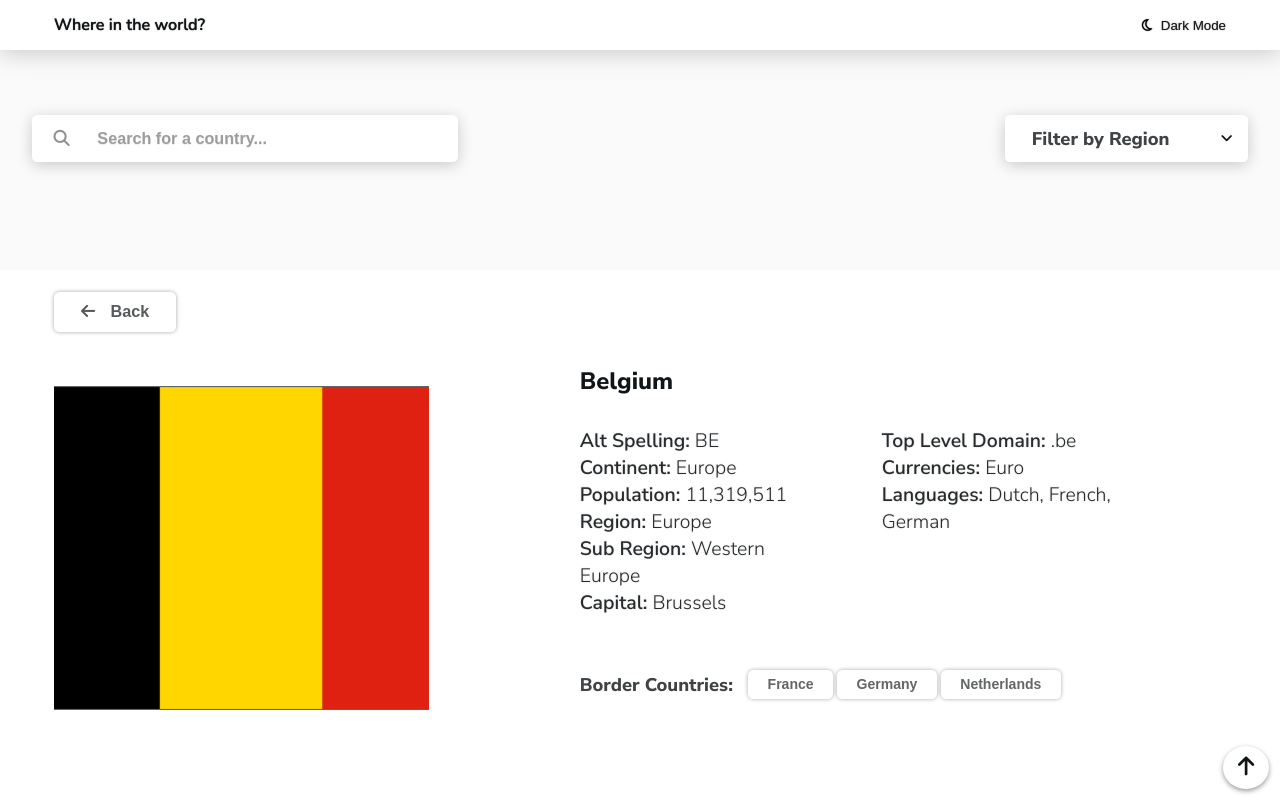
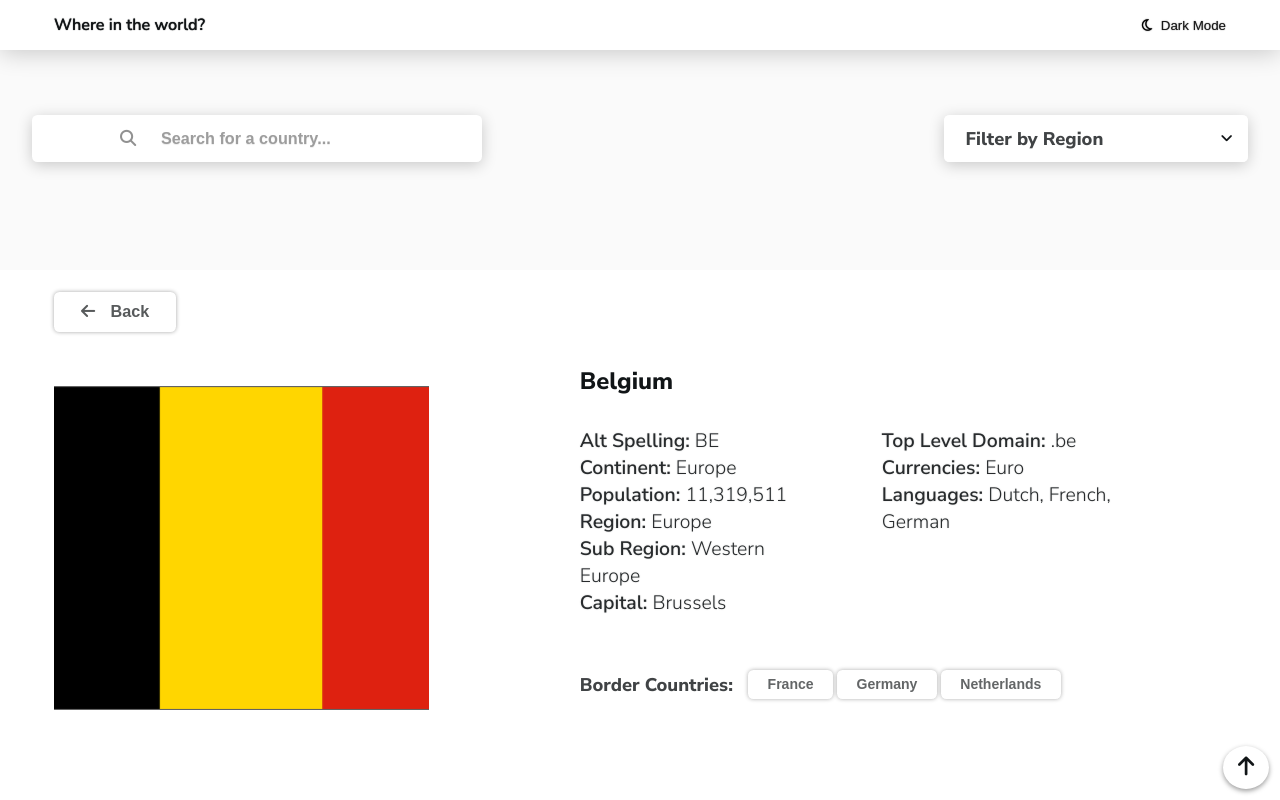
Before and after one commit to Esther-Inyang/countries-api-with-color-theme-switcher, a plain HTML site: page index.html in a window 1280 px wide. Drawn offline with Linux system fonts and the light colour scheme; no server answers.

Commit message:
updated the region section

```diff
--- a/style.css
+++ b/style.css
@@ -105,6 +105,9 @@ body{
     margin-bottom: 3rem;
     border-radius: .5rem;
     padding: 0 2rem;
+    display: flex;
+    align-items: center;
+    justify-content: center;
 }
 
 .search-input,
@@ -139,7 +142,7 @@ body{
 }
 
 .select-region-container{
-    width: 75%;
+    width: 80%;
     position: relative;
     border-radius: .5rem;
 }
@@ -155,7 +158,7 @@ body{
 .filter-by-region h2{
     font-size: 1.7rem;
     font-weight: 800;
-    padding: 1rem 2.5rem;
+    padding: 1rem 2rem;
     opacity: .8;
 }
 
@@ -384,12 +387,12 @@ body{
     }
 
     .search-field{
-        width: 35%;
+        width: 37%;
         margin-bottom: 0;
     }
 
     .select-region-container{
-        width: 20%;
+        width: 25%;
     }
 
     .region{
```
